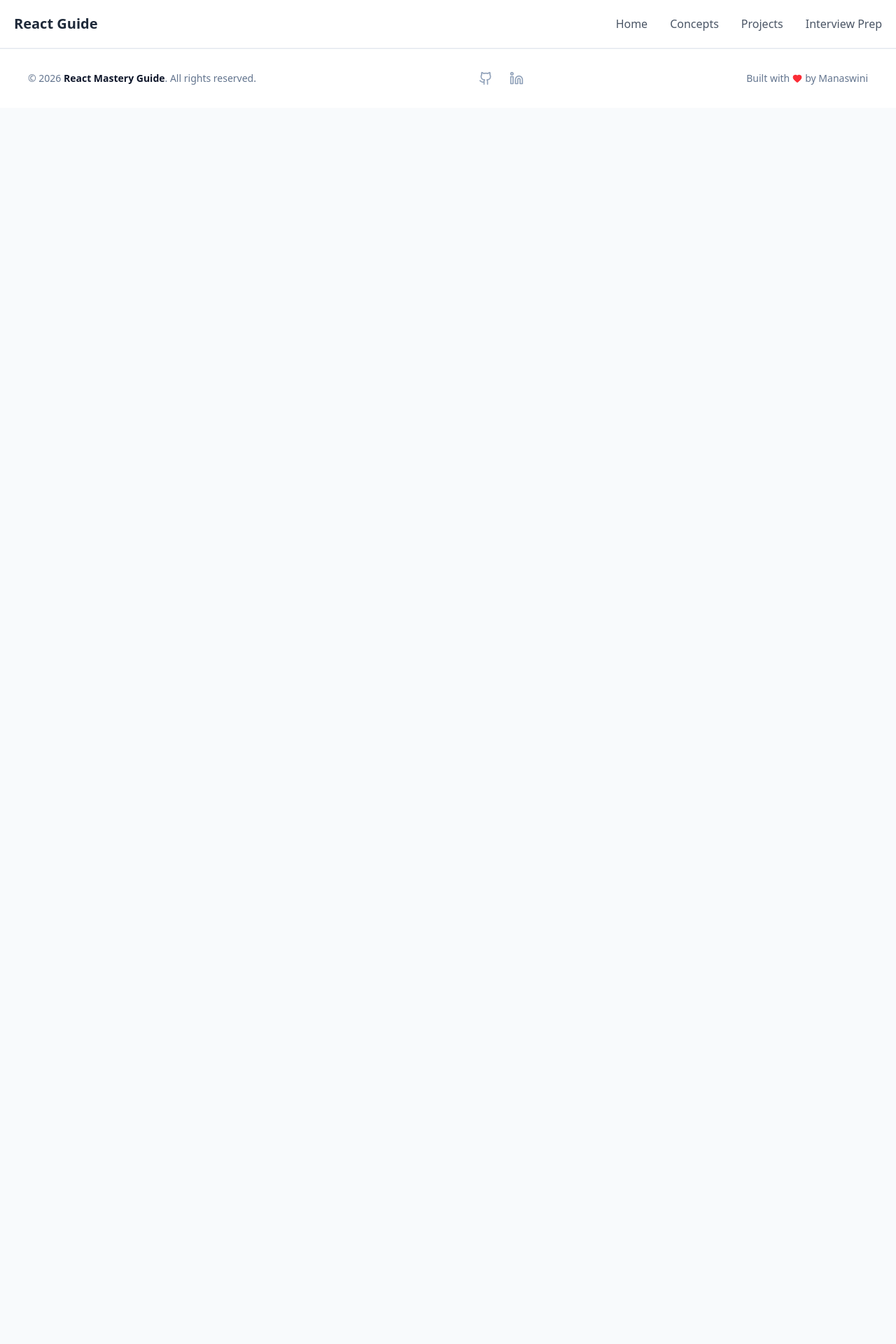
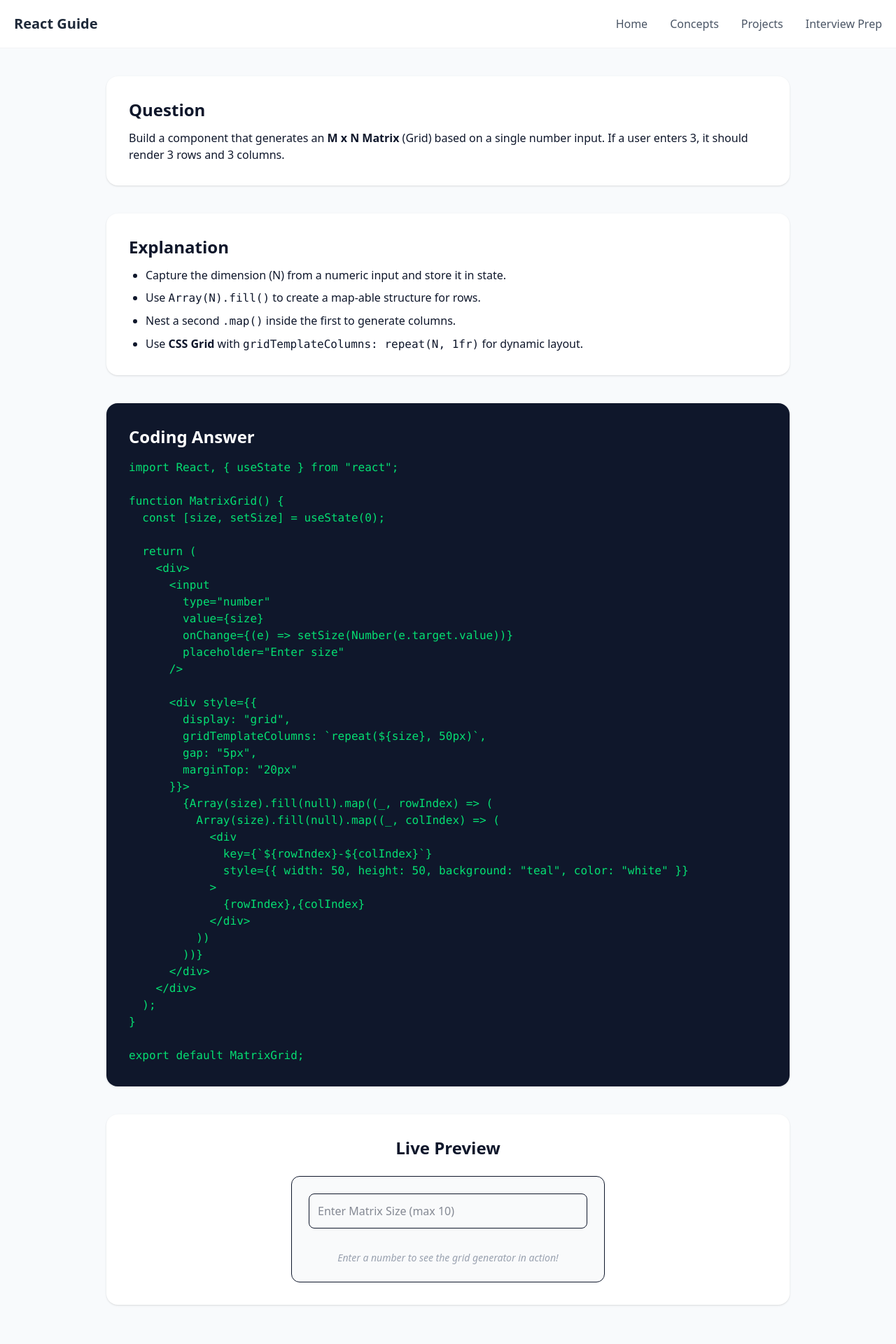
Before and after one commit to Monisasmal/React-Concept, a React (Vite) app: page /interview/ui/MatrixGenerator in a window 1280 px wide. Shown: the top 1920 px of the page at 70% size. Before the commit the page ends 800 px from the top, so only its background shows below. Built offline with nearby package versions, Linux system fonts and the light colour scheme.

Commit message:
first commit

```diff
--- /dev/null
+++ b/src/components/pages/interview/UIComponent/MatrixGenerator.jsx
@@ -0,0 +1,126 @@
+import React, { useState } from "react";
+
+const MatrixGeneratorGuide = () => {
+  // Logic for the Live Preview Section
+  const [matrixSize, setMatrixSize] = useState(0);
+
+  const handleInputChange = (e) => {
+    const value = parseInt(e.target.value);
+    // Setting a reasonable limit of 10 for the preview to avoid browser crashes
+    setMatrixSize(isNaN(value) ? 0 : Math.min(Math.max(0, value), 10));
+  };
+
+  return (
+    <div className="max-w-5xl mx-auto pt-10 pb-20 px-6 bg-slate-50 min-h-screen">
+
+      {/* --- 1. QUESTION --- */}
+      <div className="bg-white p-8 rounded-2xl shadow mb-10">
+        <h2 className="text-2xl font-bold mb-3">
+          Question
+        </h2>
+        <p>
+          Build a component that generates an <strong>M x N Matrix</strong> (Grid)
+          based on a single number input. If a user enters 3, it should render
+          3 rows and 3 columns.
+        </p>
+      </div>
+
+      {/* --- 2. EXPLANATION --- */}
+      <div className="bg-white p-8 rounded-2xl shadow mb-10">
+        <h2 className="text-2xl font-bold mb-3">
+          Explanation
+        </h2>
+        <ul className="list-disc pl-6 space-y-2">
+          <li>Capture the dimension (N) from a numeric input and store it in state.</li>
+          <li>Use <code>Array(N).fill()</code> to create a map-able structure for rows.</li>
+          <li>Nest a second <code>.map()</code> inside the first to generate columns.</li>
+          <li>Use <strong>CSS Grid</strong> with <code>gridTemplateColumns: repeat(N, 1fr)</code> for dynamic layout.</li>
+        </ul>
+      </div>
+
+      {/* --- 3. CODING ANSWER --- */}
+      <div className="bg-slate-900 text-green-400 p-8 rounded-2xl shadow mb-10 overflow-x-auto">
+        <h2 className="text-2xl text-white mb-4 font-bold">
+          Coding Answer
+        </h2>
+        <pre>
+{`import React, { useState } from "react";
+
+function MatrixGrid() {
+  const [size, setSize] = useState(0);
+
+  return (
+    <div>
+      <input
+        type="number"
+        value={size}
+        onChange={(e) => setSize(Number(e.target.value))}
+        placeholder="Enter size"
+      />
+
+      <div style={{
+        display: "grid",
+        gridTemplateColumns: \`repeat(\${size}, 50px)\`,
+        gap: "5px",
+        marginTop: "20px"
+      }}>
+        {Array(size).fill(null).map((_, rowIndex) => (
+          Array(size).fill(null).map((_, colIndex) => (
+            <div
+              key={\`\${rowIndex}-\${colIndex}\`}
+              style={{ width: 50, height: 50, background: "teal", color: "white" }}
+            >
+              {rowIndex},{colIndex}
+            </div>
+          ))
+        ))}
+      </div>
+    </div>
+  );
+}
+
+export default MatrixGrid;`}
+        </pre>
+      </div>
+
+      {/* --- 4. LIVE PREVIEW --- */}
+      <div className="bg-white p-8 rounded-2xl shadow mb-10">
+        <h2 className="text-2xl font-bold mb-6 text-center">
+          Live Preview
+        </h2>
+        <div className="max-w-md mx-auto p-6 border rounded-xl bg-gray-50 flex flex-col items-center">
+          <input
+            type="number"
+            placeholder="Enter Matrix Size (max 10)"
+            value={matrixSize || ""}
+            onChange={handleInputChange}
+            className="w-full p-3 border rounded-lg outline-none focus:ring-2 focus:ring-indigo-400 mb-8"
+          />
+
+          <div
+            className="grid gap-2"
+            style={{
+              gridTemplateColumns: `repeat(${matrixSize}, minmax(0, 1fr))`
+            }}
+          >
+            {matrixSize > 0 && Array(matrixSize * matrixSize).fill(null).map((_, i) => (
+              <div
+                key={i}
+                className="w-12 h-12 flex items-center justify-center bg-indigo-500 text-white rounded font-mono text-xs shadow-sm"
+              >
+                {Math.floor(i / matrixSize)},{i % matrixSize}
+              </div>
+            ))}
+          </div>
+
+          {matrixSize === 0 && (
+            <p className="text-gray-400 italic text-sm">Enter a number to see the grid generator in action!</p>
+          )}
+        </div>
+      </div>
+
+    </div>
+  );
+};
+
+export default MatrixGeneratorGuide;
--- a/src/components/pages/interview/UIComponent/UIbasic.jsx
+++ b/src/components/pages/interview/UIComponent/UIbasic.jsx
@@ -6,7 +6,7 @@ const questions = [
 
 {title:"Build Accordion using useState", path:"/interview/ui/Accordion"},
 {title:"Build Modal using useState", path:"/interview/ui/Modal"},
-
+{title:"Build a component that generates an <strong>M x N Matrix</strong>", path:"/interview/ui/MatrixGenerator"},
 ]
 
 return(
```
Also changed, not shown: src/routes/InterviewRoutes.jsx (+5 -3 lines), src/components/pages/interview/UIComponent/Tabs.jsx (added).
